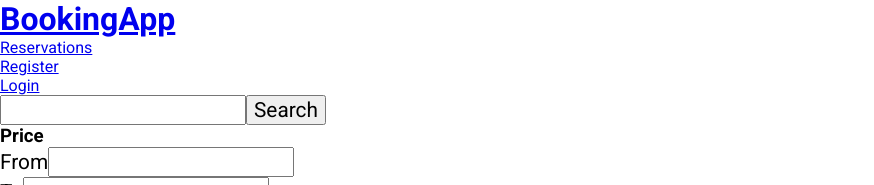
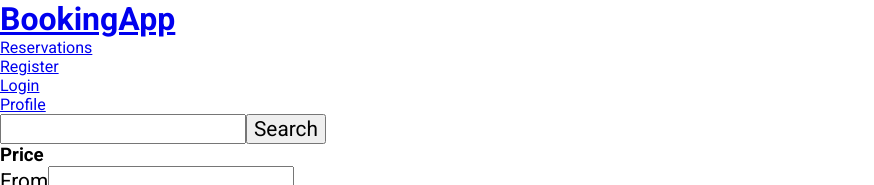
Before and after one commit to Diegorcb27/BookingApp, a React (Vite) app: page /hotel/1 in a window 1280 px wide. Shown: the top 185 px of the page, without its empty margins (0-874 px from the left). Built offline with nearby package versions, Linux system fonts and the light colour scheme; no server answers.

Commit message:
BookingApp_update_2.0

```diff
--- a/src/ComponetsPages/shared/HeaderShared.jsx
+++ b/src/ComponetsPages/shared/HeaderShared.jsx
@@ -10,6 +10,7 @@ const HeaderShared = () => {
                 <li><Link to='/reservations'>Reservations</Link></li>
                 <li><Link to='/register'>Register</Link></li>
                 <li><Link to='/login'>Login</Link></li>
+                <li><Link to='/welcome'>Profile</Link></li>
             </ul>
         </nav>
     </header>
```
